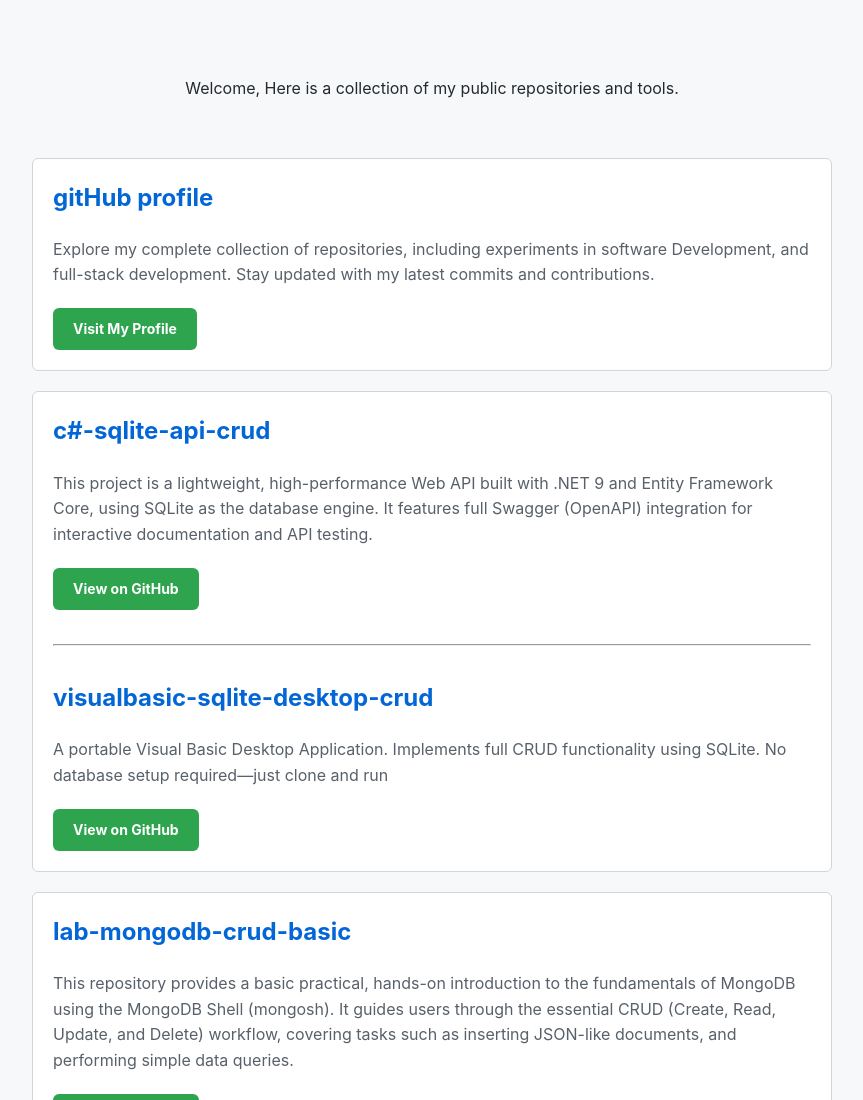
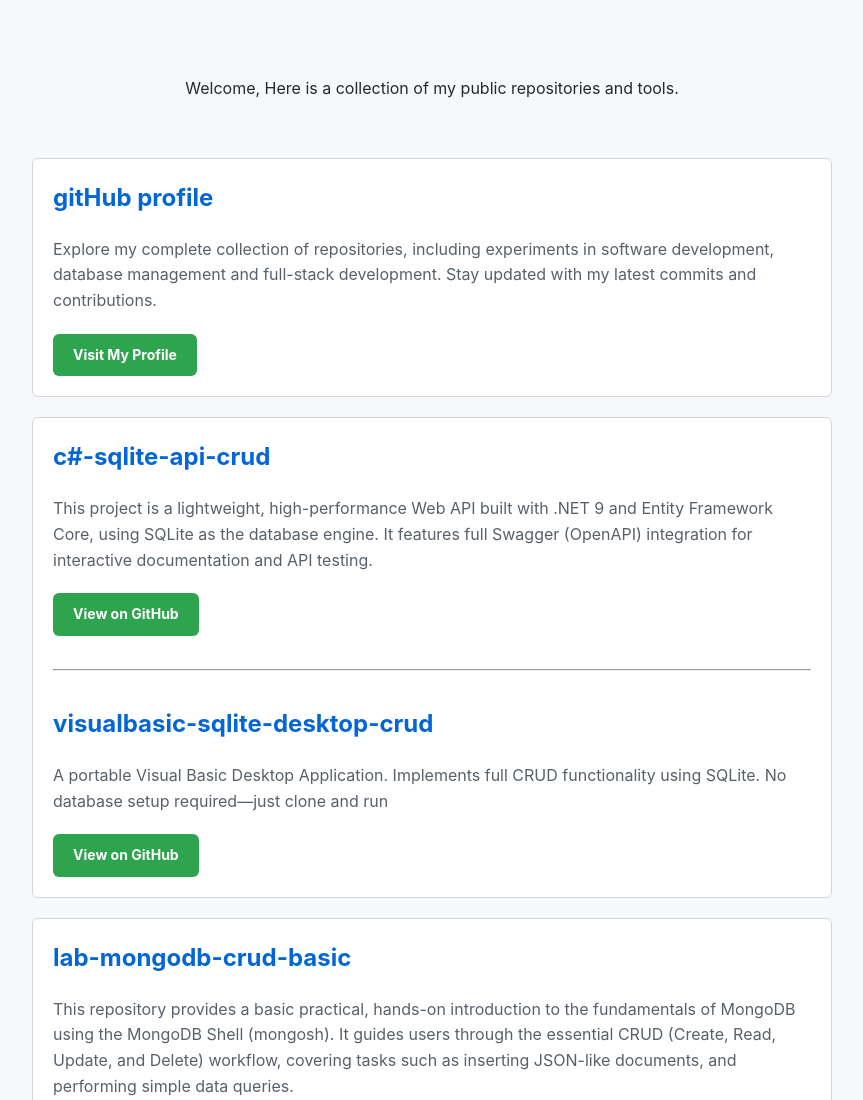
Before and after one commit to sugiantoliau/sugiantoliau.github.io, a plain HTML site: page index.html in a window 1280 px wide. Shown: the top 1100 px of the page, without its empty margins (208-1071 px from the left). Drawn offline with Linux system fonts and the light colour scheme.

Commit message:
Fix capitalization in project card description
Corrected capitalization in the description paragraph.

```diff
--- a/index.html
+++ b/index.html
@@ -64,7 +64,7 @@
 <div class="project-card">
    <h2>gitHub profile </h2>
     <p class="description">
-        Explore my complete collection of repositories, including experiments in software Development,
+        Explore my complete collection of repositories, including experiments in software development, database management
         and full-stack development. Stay updated with my latest commits and contributions.
     </p>
     <a href="https://github.com/sugiantoliau/" class="btn" target="_blank">Visit My Profile</a>
```
